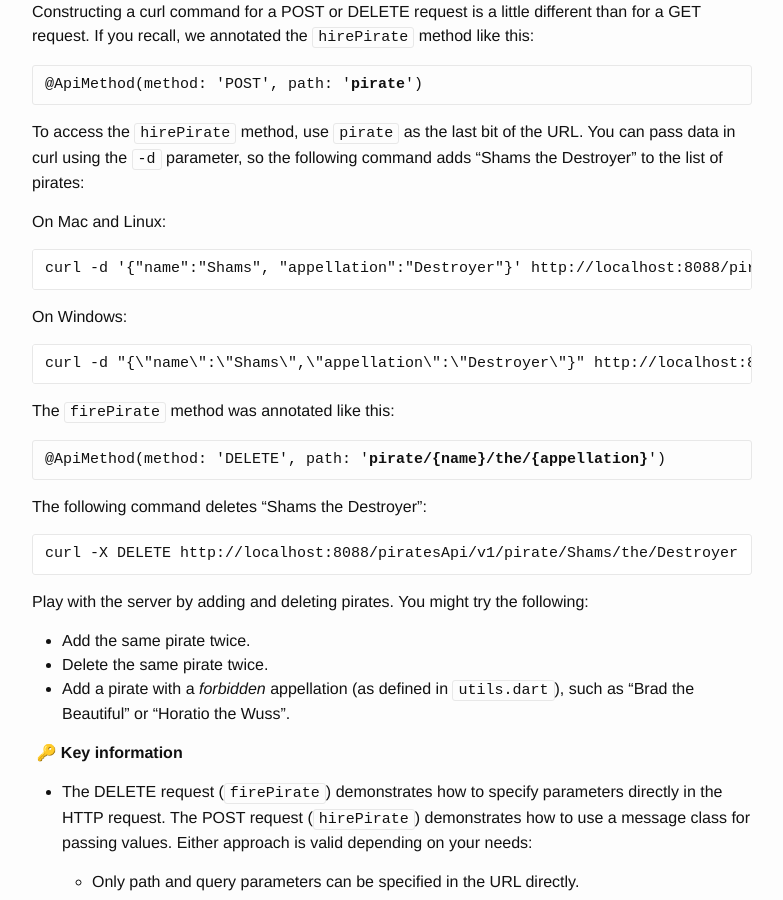
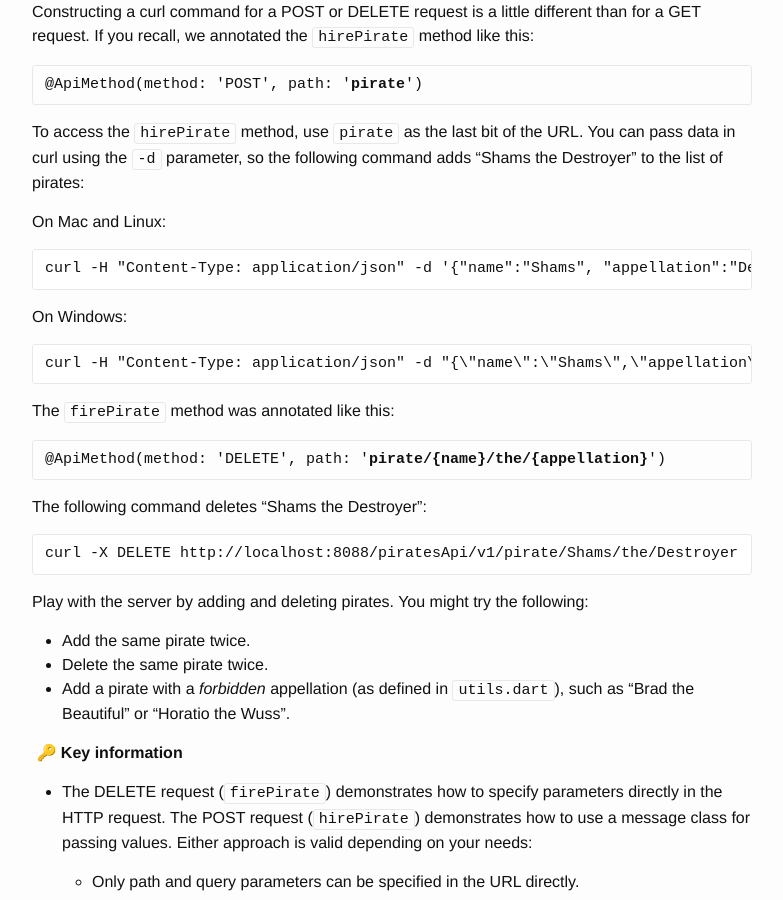
Before and after one commit to dart-archive/old_ghpages_server_docs, a Jekyll site: the page built from codelab/index.md, in a window 1280 px wide and 900 px high, scrolled down 13914 px. Shown: the whole window, without its empty margins (258-1041 px from the left). Built offline with Jekyll 4.4.1, drawn with Linux system fonts in a browser that asks for light colours.

Commit message:
add Content-Type header so that provided curl example works with rpc > 0.5.4 (#9)

````diff
--- a/codelab/index.md
+++ b/codelab/index.md
@@ -787,13 +787,13 @@ adds "Shams the Destroyer" to the list of pirates:
 On Mac and Linux:
 
 ```
-curl -d '{"name":"Shams", "appellation":"Destroyer"}' http://localhost:8088/piratesApi/v1/pirate
+curl -H "Content-Type: application/json" -d '{"name":"Shams", "appellation":"Destroyer"}' http://localhost:8088/piratesApi/v1/pirate
 ```
 
 On Windows:
 
 ```
-curl -d "{\"name\":\"Shams\",\"appellation\":\"Destroyer\"}" http://localhost:8088/piratesApi/v1/pirate
+curl -H "Content-Type: application/json" -d "{\"name\":\"Shams\",\"appellation\":\"Destroyer\"}" http://localhost:8088/piratesApi/v1/pirate
 ```
 
 The `firePirate` method was annotated like this:
````
